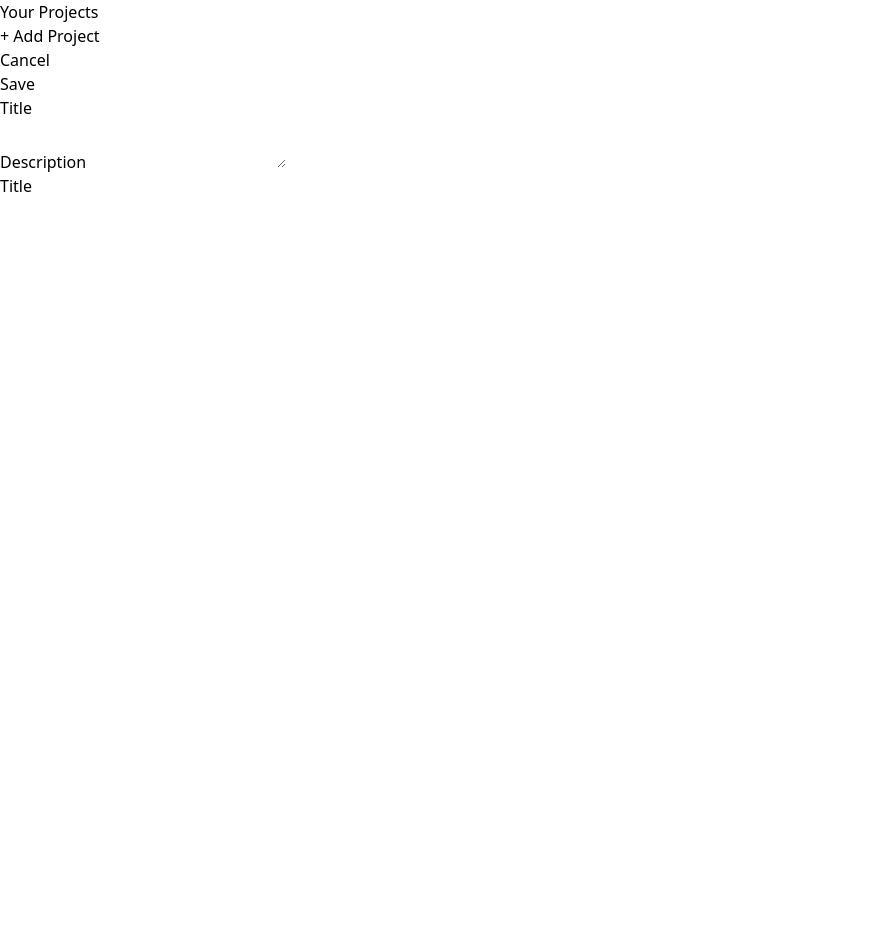
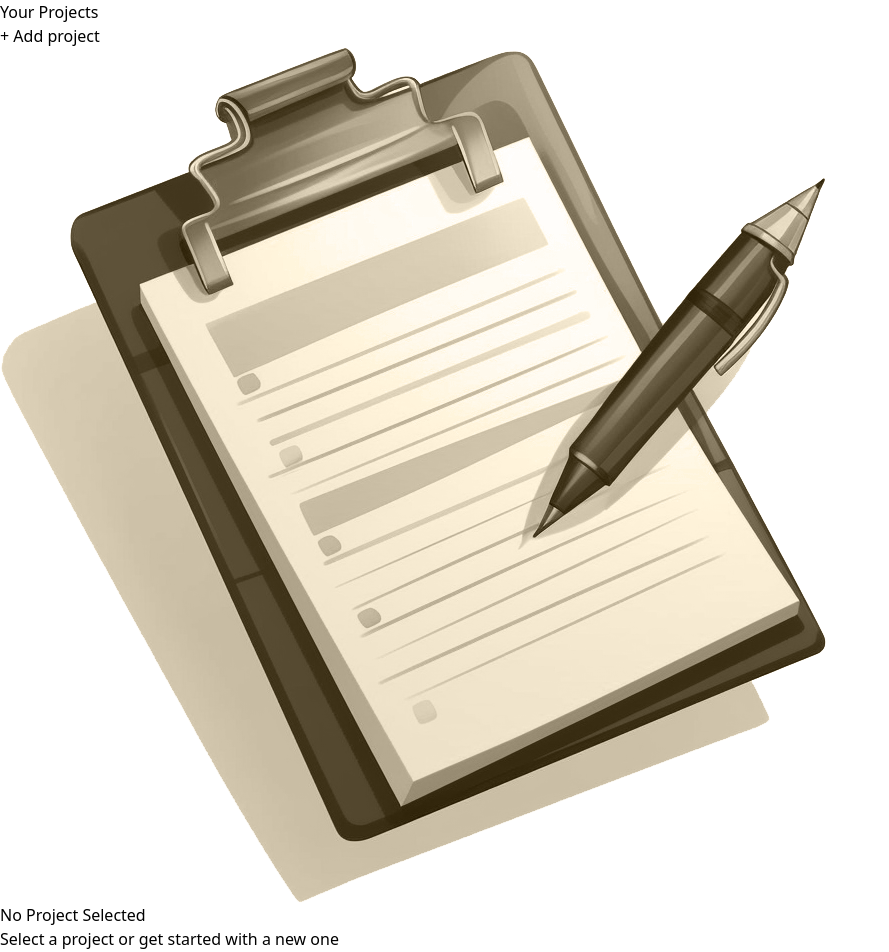
Before and after one commit to shubiour/-project-management-react, a React (Vite) app: page / in a window 1280 px wide. Shown: the top 952 px of the page, without its empty margins (0-889 px from the left). Before the commit the page ends 800 px from the top, so only its background shows below. Built offline with nearby package versions, Linux system fonts and the light colour scheme.

Commit message:
New Project and No Project component added

```diff
--- a/src/App.jsx
+++ b/src/App.jsx
@@ -1,11 +1,35 @@
+import { useState } from "react";
 import NewProject from "./components/NewProject";
+import NoProjectSelected from "./components/NoProjectSelected";
 import Sidebar from "./components/Sidebar";
 
 function App() {
+
+  const [projectsState, setProjectsState] = useState({
+    selectedProjectId: undefined,
+    project: []
+  });
+
+  function handleStartAddProject() {
+    setProjectsState(prevState => {
+      return {
+        ...prevState,
+        selectedProjectId: null,
+      };
+    });
+  }
+  let content;
+
+  if (projectsState.selectedProjectId === null) {
+    content = <NewProject />;
+  } else if (projectsState.selectedProjectId === undefined) {
+    content =  <NoProjectSelected onStartAddProject={handleStartAddProject} />
+  }
+
   return (
     <main className="h-screen my-8 flex gap-8">
-      <Sidebar/>
-      <NewProject />
+      <Sidebar onStartAddProject={handleStartAddProject} />
+      {content}
     </main>
   );
 }
--- /dev/null
+++ b/src/components/Button.jsx
@@ -0,0 +1,6 @@
+export default function Button({ children, ...props}) {
+  return <button className="px-4 py-2 text-xs md:text-base rounded-md bg-stone-700 text-stone-400 hover:bg-stone-600 hover:text-stone-100"
+   {...props}>
+    {children}
+  </button>
+}
--- /dev/null
+++ b/src/components/NoProjectSelected.jsx
@@ -0,0 +1,17 @@
+import noProjectImage from "../assets/no-projects.png";
+import Button from "./Button";
+
+export default function NoProjectSelected({onStartAddProject}) {
+  return <div className="mt-2 text-center w-2/3">
+    <img src={noProjectImage} alt="An empty task list" className="w-16 h-16 object-contain mx-auto" />
+    <h2 className="text-xl font-bold text-stone-500 mt-4 my-4">
+      No Project Selected
+    </h2>
+    <p className="text-stone-400 mb-4">
+      Select a project or get started with a new one
+      </p>
+    <p className="mt-8">
+      <Button onClick={onStartAddProject}> Create a new project </Button>
+    </p>
+  </div>
+}
--- a/src/components/Sidebar.jsx
+++ b/src/components/Sidebar.jsx
@@ -1,11 +1,11 @@
-export default function Sidebar() {
+import Button from "./Button";
+
+export default function Sidebar({onStartAddProject}) {
   return <aside className="w-1/3 px-8 py-16 bg-stone-900 text-stone-50 md:w-72 rounded-r-xl">
     <h2 className="mb-8 font-bold uppercase md:text-xl text-stone-200"> Your Projects</h2>
 
     <div>
-      <button className="px-4 py-2 text-xs md:text-base rounded-md bg-stone-700 text-stone-400 hover:bg-stone-600 hover:text-stone-100">
-        + Add Project
-      </button>
+      <Button onClick={onStartAddProject}> + Add project </Button>
     </div>
     <ul>
 
```
